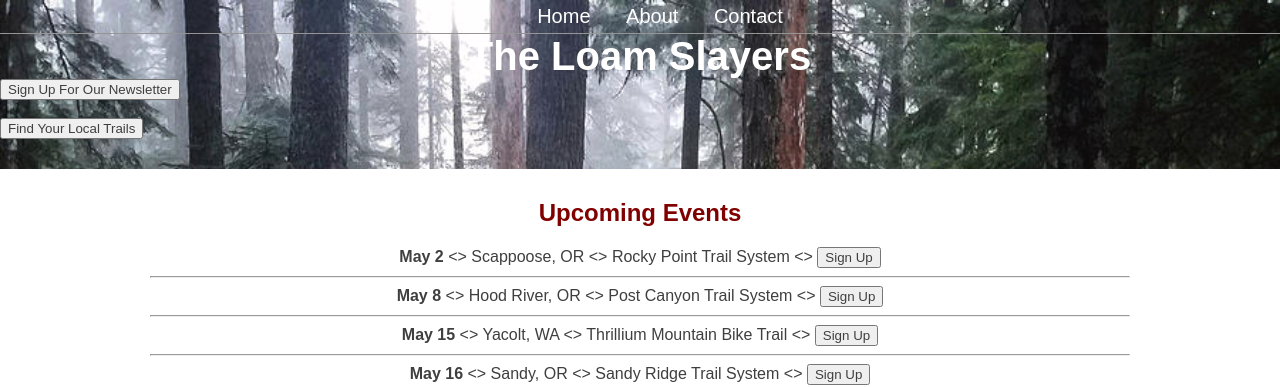
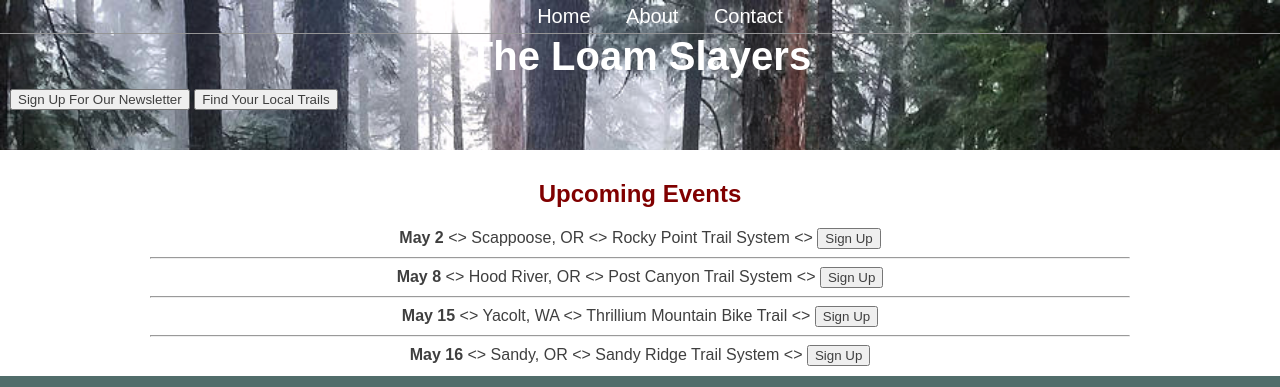
Before and after one commit to Kygandao/StuMiniProj, a plain HTML site: page index.html in a window 1280 px wide. Shown: the top 387 px of the page. Drawn offline with Linux system fonts and the light colour scheme.

Commit message:
further working css to align buttons

```diff
--- a/index.html
+++ b/index.html
@@ -19,11 +19,11 @@
             </nav>
 
             <h1 class="explore">The Loam Slayers</h1>
-            <button type="button">Sign Up For Our Newsletter</button>
-            <br/>
-            <br/>
-            <!--TODO Find Suitable Background Img-->
-            <button type="button">Find Your Local Trails</button>
+            <div class="header-buttons">
+                <button class="newsletter-button" type="button">Sign Up For Our Newsletter</button>
+                <!--TODO Find Suitable Background Img-->
+                <button class="local-button" type="button">Find Your Local Trails</button>
+            </div>
         </header>
         <section class="content-section container">
             <h2 class="section-header">Upcoming Events</h2>
--- a/style.css
+++ b/style.css
@@ -108,3 +108,10 @@ html, body {
     width: 30px;
     height: 30px;
 }
+
+.header-buttons {
+    display: inline-block;
+    padding: 10px;
+    text-align: center;
+
+}
```
